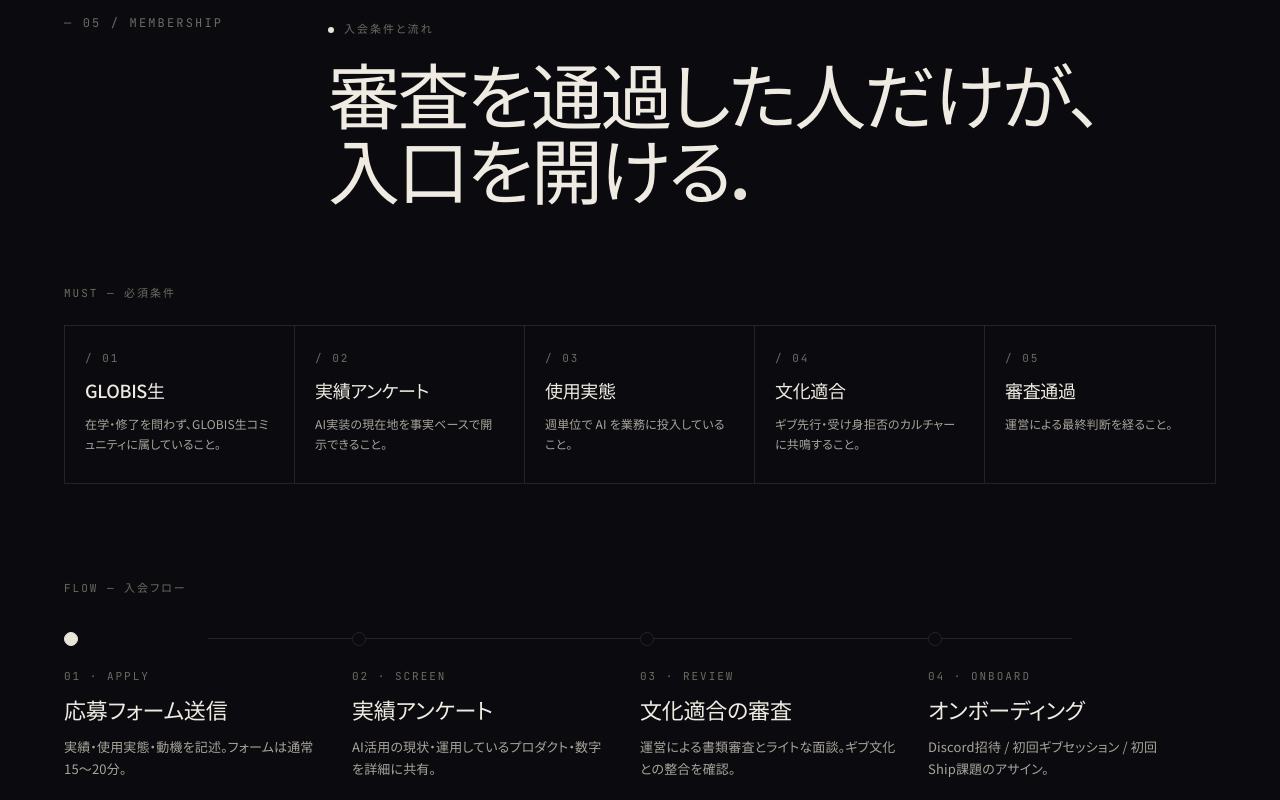
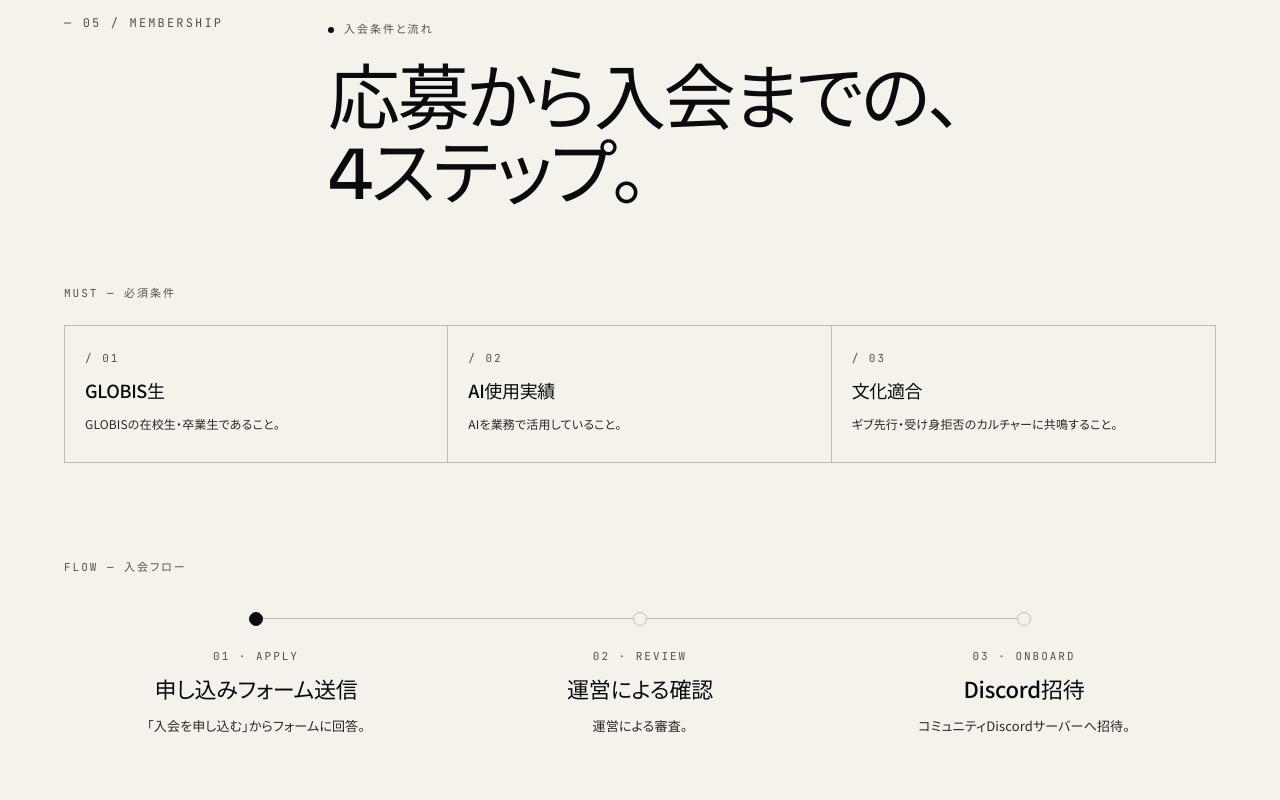
Before and after one commit to GLOBIS-AI-Front/community-homepage, a Next.js app: page / in a window 1280 px wide. Shown: the part 5180-5980 px from the top of the page. Built offline with nearby package versions, Linux system fonts and the light colour scheme.

Commit message:
refactor: update membership flow to 3 steps and refresh UI components for landing pages

```diff
--- a/src/app/_components/Membership.tsx
+++ b/src/app/_components/Membership.tsx
@@ -3,36 +3,28 @@
 import { useState } from "react";
 
 const MUST = [
-  { t: "GLOBIS生", d: "在学・修了を問わず、GLOBIS生コミュニティに属していること。" },
-  { t: "実績アンケート", d: "AI実装の現在地を事実ベースで開示できること。" },
-  { t: "使用実態", d: "週単位で AI を業務に投入していること。" },
+  { t: "GLOBIS生", d: "GLOBISの在校生・卒業生であること。" },
+  { t: "AI使用実績", d: "AIを業務で活用していること。" },
   { t: "文化適合", d: "ギブ先行・受け身拒否のカルチャーに共鳴すること。" },
-  { t: "審査通過", d: "運営による最終判断を経ること。" },
 ];
 
 const STEPS = [
   {
     n: "01",
-    t: "応募フォーム送信",
-    d: "実績・使用実態・動機を記述。フォームは通常15〜20分。",
+    t: "申し込みフォーム送信",
+    d: "「入会を申し込む」からフォームに回答。",
     tag: "APPLY",
   },
   {
     n: "02",
-    t: "実績アンケート",
-    d: "AI活用の現状・運用しているプロダクト・数字を詳細に共有。",
-    tag: "SCREEN",
+    t: "運営による確認",
+    d: "運営による審査。",
+    tag: "REVIEW",
   },
   {
     n: "03",
-    t: "文化適合の審査",
-    d: "運営による書類審査とライトな面談。ギブ文化との整合を確認。",
-    tag: "REVIEW",
-  },
-  {
-    n: "04",
-    t: "オンボーディング",
-    d: "Discord招待 / 初回ギブセッション / 初回Ship課題のアサイン。",
+    t: "Discord招待",
+    d: "コミュニティDiscordサーバーへ招待。",
     tag: "ONBOARD",
   },
 ];
@@ -41,7 +33,12 @@ export default function Membership() {
   const [active, setActive] = useState(0);
 
   return (
-    <section className="section" id="s4">
+    <section
+      className="section"
+      id="s4"
+      data-theme="light"
+      style={{ background: "var(--bg)", color: "var(--fg)" }}
+    >
       <div className="section-head">
         <div className="section-idx">— 05 / MEMBERSHIP</div>
         <div>
@@ -58,9 +55,9 @@ export default function Membership() {
               maxWidth: 1100,
             }}
           >
-            審査を通過した人だけが、
+            応募から入会までの、
             <br />
-            入口を開ける<span style={{ color: "var(--accent)" }}>.</span>
+            4ステップ<span style={{ color: "var(--accent)" }}>。</span>
           </h2>
         </div>
       </div>
@@ -73,7 +70,7 @@ export default function Membership() {
         <div
           style={{
             display: "grid",
-            gridTemplateColumns: "repeat(5, 1fr)",
+            gridTemplateColumns: "repeat(3, 1fr)",
             gap: 0,
             border: "1px solid var(--line)",
           }}
@@ -83,7 +80,7 @@ export default function Membership() {
               key={r.t}
               style={{
                 padding: "24px 20px 28px",
-                borderRight: i < 4 ? "1px solid var(--line)" : "none",
+                borderRight: i < 2 ? "1px solid var(--line)" : "none",
               }}
             >
               <div className="mono-label" style={{ marginBottom: 10 }}>
@@ -118,7 +115,7 @@ export default function Membership() {
           style={{
             position: "relative",
             display: "grid",
-            gridTemplateColumns: "repeat(4, 1fr)",
+            gridTemplateColumns: "repeat(3, 1fr)",
             gap: 0,
           }}
         >
@@ -126,8 +123,8 @@ export default function Membership() {
             style={{
               position: "absolute",
               top: 18,
-              left: "12.5%",
-              right: "12.5%",
+              left: "16.67%",
+              right: "16.67%",
               height: 1,
               background: "var(--line)",
             }}
@@ -136,10 +133,10 @@ export default function Membership() {
             style={{
               position: "absolute",
               top: 18,
-              left: "12.5%",
+              left: "16.67%",
               height: 1,
               background: "var(--accent)",
-              width: `${(active / 3) * 75}%`,
+              width: `${(active / 2) * 66.66}%`,
               transition: "width .5s ease",
             }}
           />
@@ -150,8 +147,7 @@ export default function Membership() {
               style={{
                 position: "relative",
                 paddingTop: 48,
-                textAlign: "left",
-                paddingRight: 32,
+                textAlign: "center",
                 cursor: "pointer",
               }}
             >
@@ -159,7 +155,8 @@ export default function Membership() {
                 style={{
                   position: "absolute",
                   top: 12,
-                  left: 0,
+                  left: "50%",
+                  transform: "translateX(-50%)",
                   width: 14,
                   height: 14,
                   borderRadius: "50%",
@@ -190,6 +187,8 @@ export default function Membership() {
                   color: "var(--fg-dim)",
                   lineHeight: 1.7,
                   maxWidth: 260,
+                  marginLeft: "auto",
+                  marginRight: "auto",
                 }}
               >
                 {s.d}
--- a/src/app/_components/MobileLanding.tsx
+++ b/src/app/_components/MobileLanding.tsx
@@ -44,10 +44,9 @@ const VALUES: [string, string][] = [
 ];
 
 const STEPS: [string, string][] = [
-  ["01", "応募フォーム送信"],
-  ["02", "実績アンケート"],
-  ["03", "文化適合の審査"],
-  ["04", "オンボーディング"],
+  ["01", "申し込みフォーム送信"],
+  ["02", "運営による確認"],
+  ["03", "Discord招待"],
 ];
 
 const FAQS: [string, string][] = [
@@ -499,8 +498,11 @@ export default function MobileLanding() {
         style={{
           padding: "56px 22px",
           borderTop: "1px solid var(--line-soft)",
+          background: "var(--bg)",
+          color: "var(--fg)",
         }}
         id="s4"
+        data-theme="light"
       >
         <div className="section-idx">— 05 / MEMBERSHIP</div>
         <h2
@@ -514,7 +516,7 @@ export default function MobileLanding() {
             marginBottom: 28,
           }}
         >
-          審査を通過した人だけが、入口を開ける.
+          応募から入会までの、4ステップ。
         </h2>
         <div className="mono-label" style={{ fontSize: 10, marginBottom: 14 }}>
           FLOW
```
